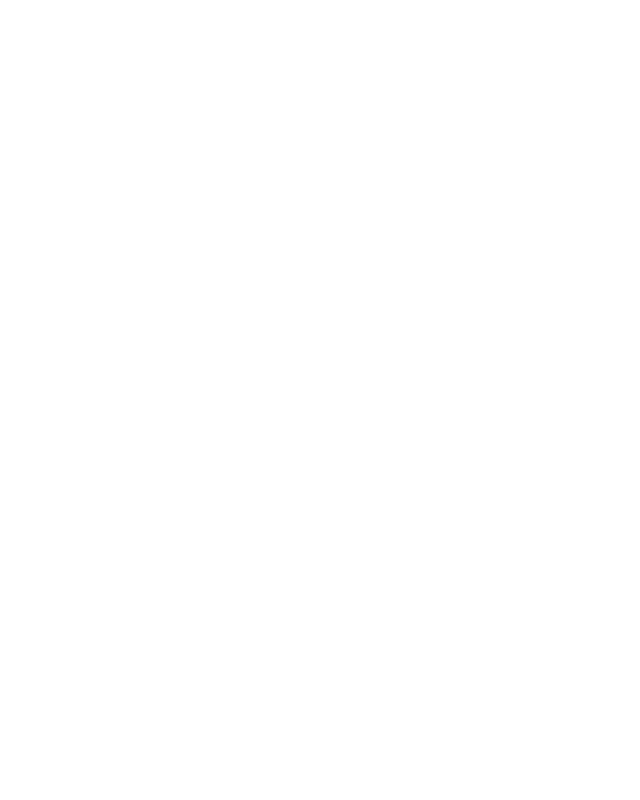
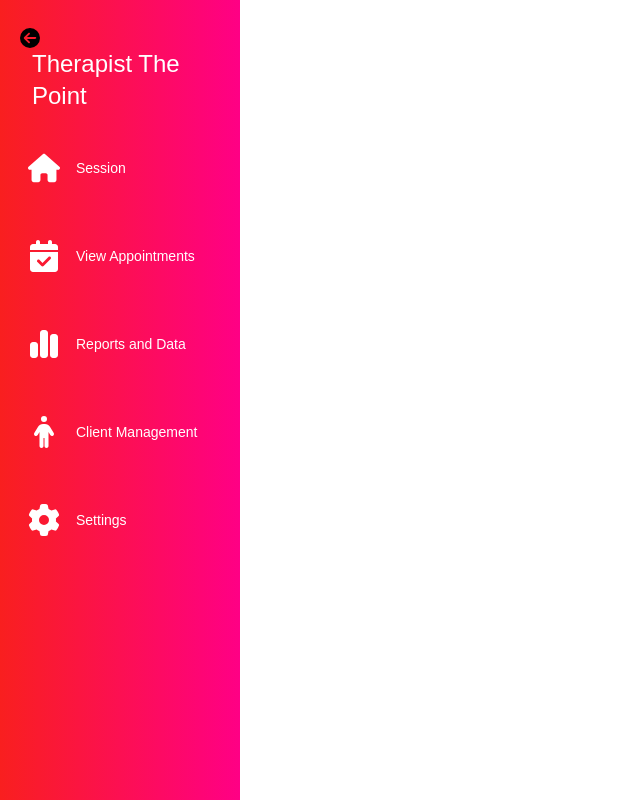
Before and after one commit to jomcelis9/thePoint, a React (Vite) app in the folder frontend/thePoint/: page /therapist in a window 1280 px wide. Before the commit this address had no page. Shown: the whole page, without its empty margins (0-640 px from the left). Built offline with nearby package versions, Linux system fonts and the light colour scheme.

Commit message:
Therapist Layout and Session

```diff
--- a/frontend/thePoint/src/App.jsx
+++ b/frontend/thePoint/src/App.jsx
@@ -19,6 +19,9 @@
 import ResetPasswordPage from './pages/client/ResetPasswordPage';
 import AccountDetails from './pages/client/AccountDetails';
 import PendingPage from './pages/client/PendingPage';
+import TherapistLayout from '../src/therapistLayout'
+import Session from  './pages/therapist/session';
+
 
 axios.defaults.baseURL = "http://localhost:4000";
 
@@ -47,6 +50,10 @@
         <Route path='settings' element={<Settings />} />
       </Route>
 
+      <Route path="therapist" element={<TherapistLayout/>}>
+        <Route path = 'session' element={<Session />}/>
+      </Route>
+
         <Route path="/login" element={<LoginPage />} />
         <Route path ="/register" element ={<RegisterPage/>}/>
         <Route path="/forgot-password" element = {<ForgotPassword/>}/>
--- a/frontend/thePoint/src/pages/admin/ClientManagement.jsx
+++ b/frontend/thePoint/src/pages/admin/ClientManagement.jsx
@@ -37,10 +37,10 @@
                         statusThree={"statusPending"}
                         btnName1={"Confirm"}
                         btnName2={"Reject"}
-                        fetchDataQuery={"clients"}
-                        column1={"client_id"}
+                        fetchDataQuery={"users"}
+                        column1={"user_id"}
                         column2={"name"}
-                        column3={"contact"}
+                        column3={"email"}
                         column4={null}
                         headerOne={"Client ID"}
                         headerTwo={"Name"}
--- /dev/null
+++ b/frontend/thePoint/src/pages/therapist/session.jsx
@@ -0,0 +1,44 @@
+import { useState } from "react";
+import axios from 'axios';
+import { useOutletContext } from "react-router-dom";
+import Table from "../../../components/table";
+import HeaderRow from '../../../components/ui/HeaderRow';
+import TableBody from "../../../components/ui/TableBody";
+
+
+
+export default function Session() {
+  const { open } = useOutletContext();
+  const statusConfirmed = "confirmed";
+  const statusRejected = "rejected";
+  const statusPending  = "pending";
+
+
+  return (
+    <div className={`p-4 transition-all duration-300 ${open ? "ml-0" : "ml-20"} mt-20 border`}>
+
+      <div className="relative">
+        <h1 className="text-xl mb-3"> Sessions </h1>
+        <Table>
+          <TableBody
+          statusOne = {statusConfirmed}
+          statusTwo = {statusRejected}
+          statusThree = {statusPending}
+          btnName1 = {"Confirm"}
+          btnName2 = {"Reject"}
+          fetchDataQuery = {"session"}
+          column1 = {"session_id"}
+          column2 = {"patient_name"}
+          column3= {"appoint_id"}
+          actionable = {false}
+          headerOne = {"ID"}
+          headerTwo = {"Patient Name"}
+          headerThree={"Appointment Number"}
+          />
+        </Table>
+
+      </div>
+
+    </div>
+  );
+}
--- /dev/null
+++ b/frontend/thePoint/src/therapistLayout.jsx
@@ -0,0 +1,65 @@
+import { useState } from "react";
+import { Link, Outlet } from "react-router-dom";
+
+export default function TherapistLayout() {
+  const [open, setOpen] = useState(true);
+  const Menus = [
+    { title: "Session", src: "house-solid", onClick: "session" },
+    { title: "View Appointments", src: "appointment", onClick: "view" },
+    { title: "Reports and Data", src: "chart-simple-solid-white", onClick: "report" },
+    { title: "Client Management", src: "person-solid-white", onClick: "clientManagement" },
+    { title: "Settings", src: "gear-solid-white", onClick: "settings" },
+  ];
+
+  return (
+    <div className="flex">
+      {/* Sidebar */}
+      <aside
+        className="fixed top-0 left-0 h-screen transition-transform -translate-x-full sm:translate-x-0"
+        aria-label="Sidebar"
+      >
+        <div
+          className={`${open ? "w-60" : "w-24"} flex-shrink-0 duration-300 h-screen bg-gradient-to-r from-thePointRed to-thePointPink relative p-5 pt-7`}
+        >
+          <svg
+            id="foldmenu"
+            className={`absolute cursor-pointer ${!open && "rotate-[180deg]"}`}
+            xmlns="http://www.w3.org/2000/svg"
+            height="20"
+            width="20"
+            viewBox="0 0 512 512"
+            onClick={() => setOpen(!open)} // Toggle open state
+          >
+            <path d="M512 256A256 256 0 1 0 0 256a256 256 0 1 0 512 0zM215 127c9.4-9.4 24.6-9.4 33.9 0s9.4 24.6 0 33.9l-71 71L392 232c13.3 0 24 10.7 24 24s-10.7 24-24 24l-214.1 0 71 71c9.4 9.4 9.4 24.6 0 33.9s-24.6 9.4-33.9 0L103 273c-9.4-9.4-9.4-24.6 0-33.9L215 127z" />
+          </svg>
+
+          <div className="origin-left">
+            <h1 className={`text-2xl mt-5 mx-3 text-white ${!open && "scale-0"}`}>Therapist The Point</h1>
+          </div>
+
+          <ul className="pt-6">
+            {Menus.map((menu, index) => (
+              <li
+                key={index}
+                className={`text-white text-sm flex items-center gap-x-4 cursor-pointer p-2 my-10 relative flex-shrink-0 hover:drop-shadow-white ${
+                  menu.gap ? "mt-9" : "mt-2"
+                } flex-shrink-0`}
+              >
+                <img className="w-8 h-8 flex-shrink-0" src={`./src/images/admin/${menu.src}.svg`} alt={menu.title} />
+                <span className={`${!open && "hidden"} origin-left duration-200`}>{menu.title}</span>
+                <Link to={`${menu.onClick}`} className="absolute inset-0">
+                  <button type="button" className="w-full h-full focus:border"></button>
+                </Link>
+              </li>
+            ))}
+          </ul>
+        </div>
+      </aside>
+
+      {/* Main content */}
+      <div className={`ml-0 mr-4 ${open ? "ml-64" : "ml-24"} transition-all duration-300 w-full`}>
+        <Outlet context={{ open }} />
+      </div>
+    </div>
+  );
+}
```
